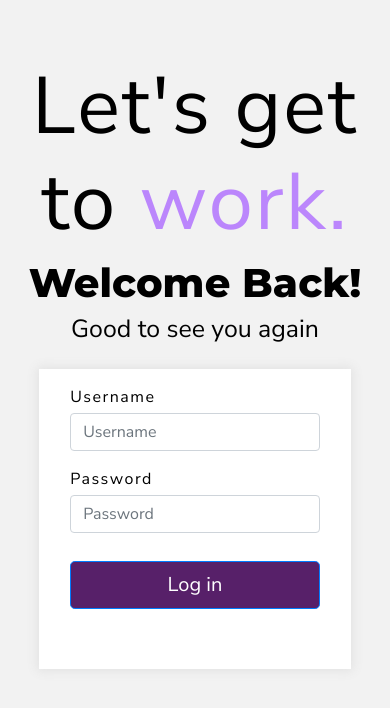
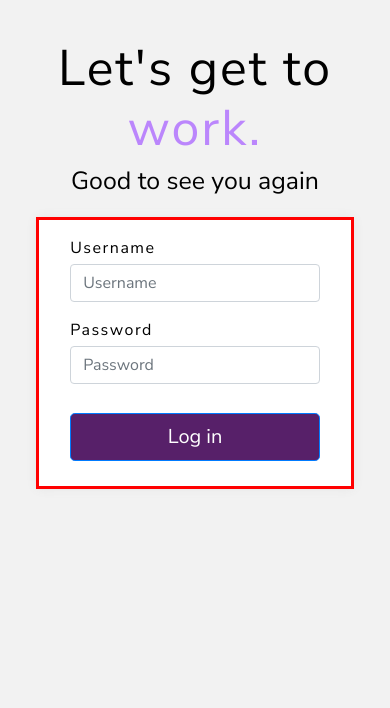
Before and after one commit to stevenpham408/stvi-frontend, a React (Create React App) app: page /login in a window 390 px wide. Shown: the top 708 px of the page. Built offline with nearby package versions, Linux system fonts and the light colour scheme; no server answers.

Commit message:
Minor fixes to the UI

```diff
--- a/src/Pages/styles.css
+++ b/src/Pages/styles.css
@@ -123,7 +123,7 @@
     color: #9B65CB;
     letter-spacing: 1.5px;
     text-align: center;
-    font-size: 20px;
+    font-size: 19px;
     margin-top: 5vh;
 }
 
@@ -153,9 +153,16 @@
     width: 280px;
 }
 
+@media
+only screen and (min-height: 1366px), screen and (max-width: 990px)  {
+    .imgContainer{
+        display: block;
+        margin-bottom: 2%;
+    }
+}
 
 @media
-only screen and (max-width: 1200px){
+only screen and (max-width: 990px){
     .getStarted{
         text-align: center;
     }
@@ -166,18 +173,6 @@ only screen and (max-width: 1200px){
     .imgContainer .caption{
         width: 200px;
     }
-}
-
-@media
-only screen and (min-height: 800px){
-    .imgContainer{
-        display: block;
-        margin-bottom: 2%;
-    }
-}
-@media
-only screen and (max-width: 990px){
-
     .office_img{
         margin: 0 auto;
         width: 100%;
@@ -261,7 +256,7 @@ only screen and (max-width: 900px){
 
     .registration-form-container{
         width: calc(30% + 200px);
-        height: calc( 45vh + 185px);
+        height: 410px;
     }
 
 }
@@ -272,11 +267,11 @@ only screen and (max-width: 900px){
     justify-content: space-around;
     align-items: center;
     margin-top:10%;
-    margin-left: 0%;
 }
 
 .decorative-text{
-    padding-top: 5%;
+    width: calc(35vw + 50px);
+    margin-top: 10%;
     letter-spacing: 2px;
     font-weight: bold;
 }
@@ -307,16 +302,12 @@ only screen and (max-width: 900px){
     height: 20px;
 }
 
-.form-control{
-    background-color: #2E2E32;
-    color: white;
-    border-color: #BB86FC;
-    border-width: 1px;
-}
 
 .form-control:focus{border-color: white; color:white; background-color:#2E2E32; box-shadow: none; -webkit-box-shadow: none;}
 
 .login-form-container{
+    outline: solid;
+    outline-color: red;
     height: 300px;
 }
 
@@ -346,12 +337,20 @@ only screen and (max-width: 800px){
         flex-direction: column;
     }
 
+    .login-text h1{
+        display: none;
+    }
     .login-form-container{
+        height: 100%;
+        padding-bottom: 25px;
         width: 80vw;
         margin: 0 auto;
     }
 
     .decorative-text{
+        width: 300px;
+        font-size: 10px;
+        margin-top: 0;
         text-align: center;
     }
 }
```
